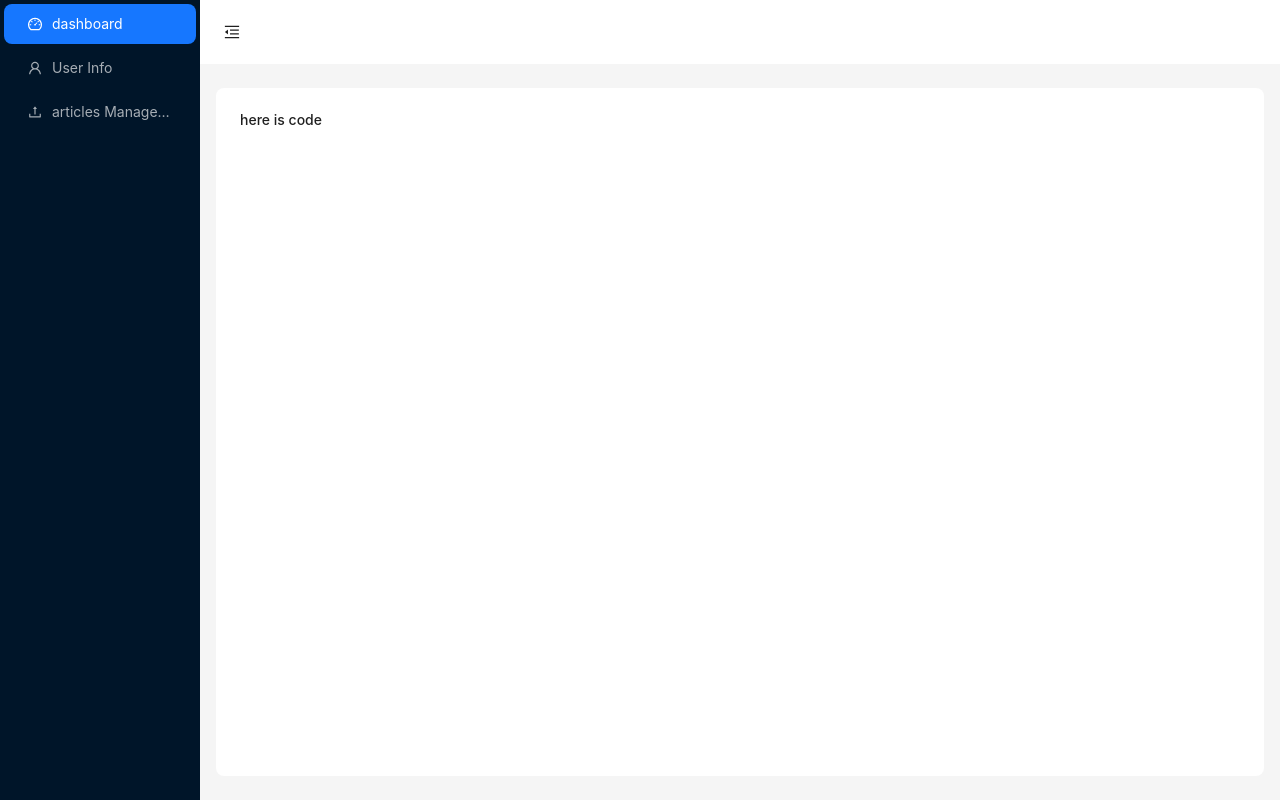
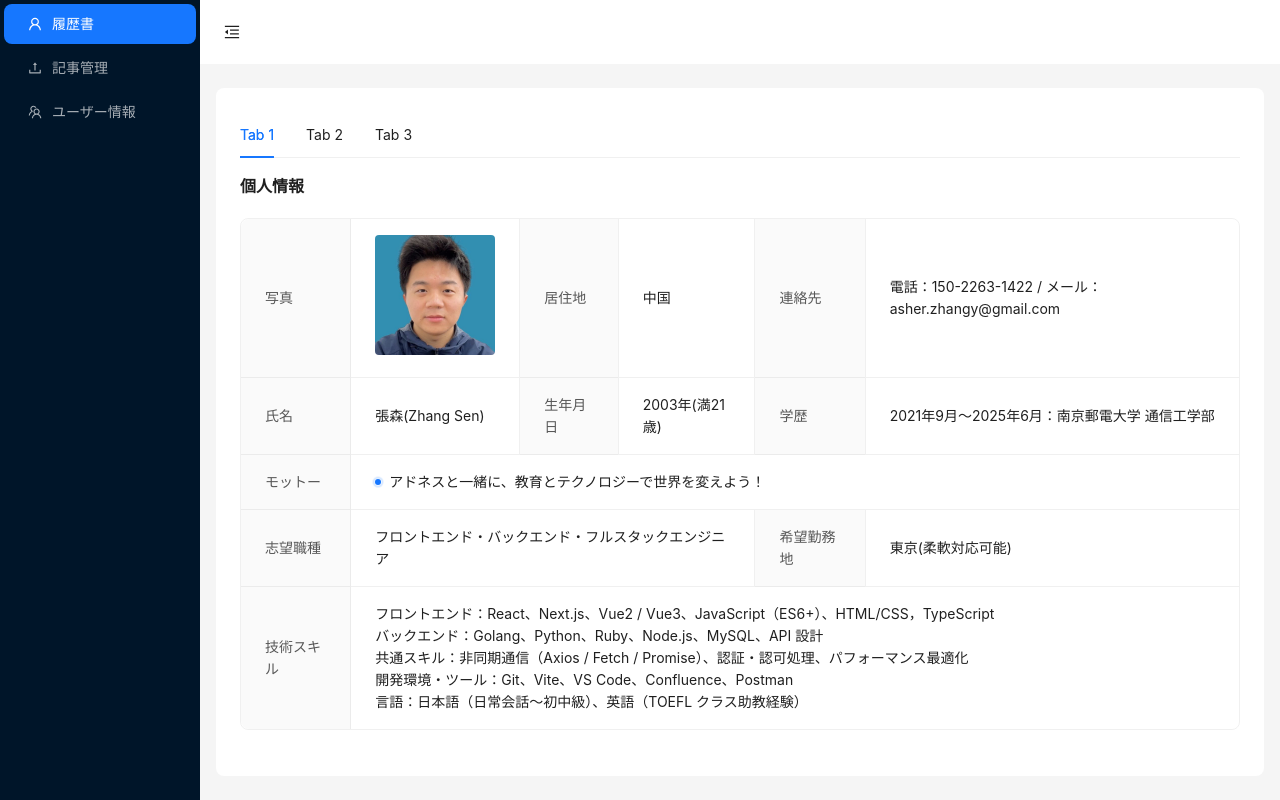
Before and after one commit to Asherzhangy/my-nextjs-app, a Next.js app: page /admin/dashboard in a window 1280 px wide. Built offline with nearby package versions, Linux system fonts and the light colour scheme.

Commit message:
履歴書ページの開発を完了する Complete the development of the resume page

```diff
--- a/src/app/admin/(admin-layout)/dashboard/page.tsx
+++ b/src/app/admin/(admin-layout)/dashboard/page.tsx
@@ -1,9 +1,220 @@
-import { React } from "react";
-import pageContainer from "../../_components/PageContainer";
-function dashboardPage() {
-    return (<pageContainer title="dashboard">
-        <h3>here is code</h3>
-    </pageContainer>);
-}
+'use client';
+import React from 'react';
+import { Tabs, Image, Badge, Descriptions } from 'antd';
+import type { TabsProps, DescriptionsProps } from 'antd';
 
-export default dashboardPage;
+// 描述信息数据
+const items: DescriptionsProps['items'] = [
+  {
+      key: '1',
+      label: '写真',
+      children: (
+        <div style={{ textAlign: 'center' }}>
+          <Image
+            src="/Resume.jpg"
+            width={120} // 设置合适的宽度
+            height={120} // 可选：固定高度，保持比例
+            style={{ objectFit: 'cover', borderRadius: 4 }} // 更好的展示效果
+          />
+        </div>
+      ),
+    },
+  {
+    key: '2',
+    label: '居住地',
+    children: '中国',
+  },
+  {
+    key: '3',
+    label: '連絡先',
+    children: '電話：150-2263-1422 / メール：asher.zhangy@gmail.com',
+  },
+  {
+    key: '4',
+    label: '氏名',
+    children: '張森(Zhang Sen)',
+  },
+  {
+    key: '5',
+    label: '生年月日',
+    children: '2003年(満21歳)',
+    // span: 2,
+  },
+  {
+    key: '6',
+    label: '学歴',
+    children: '2021年9月～2025年6月：南京郵電大学 通信工学部',
+    span: 2,
+  },
+  {
+    key: '7',
+    label: 'モットー',
+    children: <Badge status="processing" text="アドネスと一緒に、教育とテクノロジーで世界を変えよう！" />,
+    span: 3,
+  },
+  {
+    key: '8',
+    label: '志望職種',
+    children: 'フロントエンド・バックエンド・フルスタックエンジニア',
+    span: 2
+  },
+  {
+    key: '9',
+    label: '希望勤務地',
+    children: '東京(柔軟対応可能)',
+  },
+  {
+    key: '10',
+    label: '技術スキル',
+    children: (
+      <>
+        フロントエンド：React、Next.js、Vue2 / Vue3、JavaScript（ES6+）、HTML/CSS，TypeScript
+        <br />
+        バックエンド：Golang、Python、Ruby、Node.js、MySQL、API 設計
+        <br />
+        共通スキル：非同期通信（Axios / Fetch / Promise）、認証・認可処理、パフォーマンス最適化
+        <br />
+        開発環境・ツール：Git、Vite、VS Code、Confluence、Postman
+        <br />
+        言語：日本語（日常会話〜初中級）、英語（TOEFL クラス助教経験）
+        <br />
+
+      </>
+    ),
+    span:3
+  },
+];
+const items2: DescriptionsProps['items'] = [
+    {key: '1',
+    label: '技インターンシップ経験',
+    children: (
+      <>
+        南京群頂科技股份有限公司（Nanjing Qunding Technology Co., Ltd.）
+        <br />
+        フルスタックエンジニア（インターン）   期間：2024 年 5 月～現在
+        <br />
+        分散型ストレージシステム「TDS」の開発に参画
+        <br />
+        フロントエンド（Vue3 + ElementPlus）に加え、バックエンド API との連携部分（Node.js/ Golang）も担当
+        <br />
+        顧客管理、データゲートウェイ、業務管理などのモジュールを設計・実装
+        <br />
+        UI コンポーネントの共通化、技術文書の作成、コードレビューを実施
+        <br />
+        スプリントレビューやリリース作業にも積極的に関与
+      </>
+    ),
+    span:3
+  },
+  {key: '2',
+    label: 'プロジェクト経験',
+    children: (
+      <>
+        南郵外語学院・英語学習プラットフォーム（YouTube 風）
+        <br />
+        技術：React / Vue / Golang / Python / MySQL
+        <br />
+        学習用動画再生、音声録音、音声合成機能をフルスタックで開発（Dplayer / Recorder.js/ Python ベースの音声処理）
+        <br />
+        Golang を用いて高速な API サーバーを構築、動画データの管理やユーザー認証を実装
+        <br />
+        データベース設計・API 開発・フロント画面連携まで一貫して担当
+        <br />
+        チーム内で Confluence を活用し、仕様共有・タスク管理・品質改善提案を実施
+        <br />
+      </>
+    ),
+    span:3
+  },
+  {key: '3',
+    label: 'その他の経験・強み',
+    children: (
+      <>
+        南郵外語学院の前端技術アシスタント（在籍中）
+        <br />
+        省刊「电脑知识与技术」に共同執筆（二著）
+        <br />
+        TOEFL・IELTS クラスのアシスタント経験あり → コミュニケーション能力、責任感
+        <br />
+        8日間の海外個人旅行を企画・実行（語学力・行動力・柔軟性）
+        <br />
+        日本語学習継続中、実務コミュニケーションも迅速に習得可能
+        <br />
+      </>
+    ),
+    span:3
+  }
+];
+const items3: DescriptionsProps['items'] = [
+    {key: '1',
+    label: '志望動機',
+    children: (
+      <>
+      私は大学時代から日本の音楽が大好きで、東京で働くことをずっと夢見てきました。大学生のとき、一人で日本に二回来て、久石譲さんのコンサートを聴きました。その感動から、「東京で働き、好きな音楽を身近に感じながら、充実した人生を送りたい」と思うようになりました。この情熱は、アドネス様の「PLAY YOUR LIFE」のモットーと共鳴します。
+        <br />
+      音楽だけでなく、日本の技術やチームワークの文化にも魅力を感じます。アドネス様の「Well-Beingを追求し、LTTを最大化させる」哲学に深く共感し、教育とテクノロジーで社会を変える使命に感動しています。御社で働くことで、自分のスキルを伸ばし、「常に基準値を上げる」行動指針に従って成長したいです。新卒として、アドネスのチームの一員になり、日本社会と世界に貢献することを目指します。
+      </>
+    ),
+    span:3
+  },
+  {key: '2',
+    label: '自己 PR',
+    children: (
+      <>
+        大学で通信工学を専攻しながら、独学とインターンでフロントエンドとバックエンドの開発スキルを磨いてきました。ReactやVueを用いたUI開発、GolangやPythonでのAPI設計・実装、MySQLによるデータ管理に自信があります。現在は分散ストレージシステムの開発に携わり、チーム開発やアジャイルなワークフローを経験しています。
+        <br />
+        アドネス様の「Well-Beingを追求し、LTTを最大化させる」哲学に共感し、教育とテクノロジーで社会を変える使命にワクワクしています。技術的な柔軟性と自走力を活かし、「常に基準値を上げる」行動指針に従って、フルスタックエンジニアとしてスキルプラスやサクセスラーニング®に貢献したいです。新卒として、アドネスのチームで学び、価値を創ることを目指します。
+      </>
+    ),
+    span:3
+  }
+];
+
+
+// Tab 切换事件
+const onChange = (key: string) => {
+  console.log(key);
+};
+
+// 自定义 Tab 1 内容
+const Tab1Content = () => (
+  <div>
+    <Descriptions title="個人情報" bordered items={items} />
+  </div>
+);
+const Tab2Content = () => (
+  <div>
+    <Descriptions title="実務経験" bordered items={items2} />
+  </div>
+);
+const Tab3Content = () => (
+  <div>
+    <Descriptions title="志望動機" bordered items={items3} />
+  </div>
+);
+
+// 所有 Tab 项
+const tabItems: TabsProps['items'] = [
+  {
+    key: '1',
+    label: `Tab 1`,
+    children: <Tab1Content />,
+  },
+  {
+    key: '2',
+    label: `Tab 2`,
+    children: <Tab2Content />,
+  },
+  {
+    key: '3',
+    label: `Tab 3`,
+    children: <Tab3Content />,
+  },
+];
+
+// 主组件
+const DashboardPage: React.FC = () => (
+  <Tabs defaultActiveKey="1" items={tabItems} onChange={onChange} />
+);
+
+export default DashboardPage;
--- a/src/app/admin/_components/AntAdmin.tsx
+++ b/src/app/admin/_components/AntAdmin.tsx
@@ -10,8 +10,7 @@ import {
   MenuUnfoldOutlined,
   UploadOutlined,
   UserOutlined,
-  VideoCameraOutlined,
-  DashboardOutlined
+  TeamOutlined
 } from '@ant-design/icons';
 
 
@@ -37,19 +36,20 @@ function AntdContainer({ children }: any) {
           items={[
             {
               key: '/admin/dashboard',
-              icon: <DashboardOutlined/>,
-              label: 'dashboard',
-            },
-            {
-              key: '/admin/users',
               icon: <UserOutlined />,
-              label: 'User Info',
+              label: '履歴書',
             },
             {
               key: '/admin/articles',
               icon: <UploadOutlined />,
-              label: 'articles Management',
+              label: '記事管理',
             },
+            {
+              key: '/admin/users',
+              icon: <TeamOutlined />,
+              label: 'ユーザー情報',
+            }
+
           ]}
         />
       </Sider>
--- a/src/app/admin/_components/PageContainer.tsx
+++ b/src/app/admin/_components/PageContainer.tsx
@@ -2,7 +2,7 @@
 import { React } from "react";
 
 function pageContainer() {
-    return <div >pageContainer</div>;
+    return (<div>pageContainer</div>);
 }
 
 export default pageContainer;
```
Also changed, not shown: public/Resume.jpg (added), 1 other file (tests, documents, lock files or other folders).
